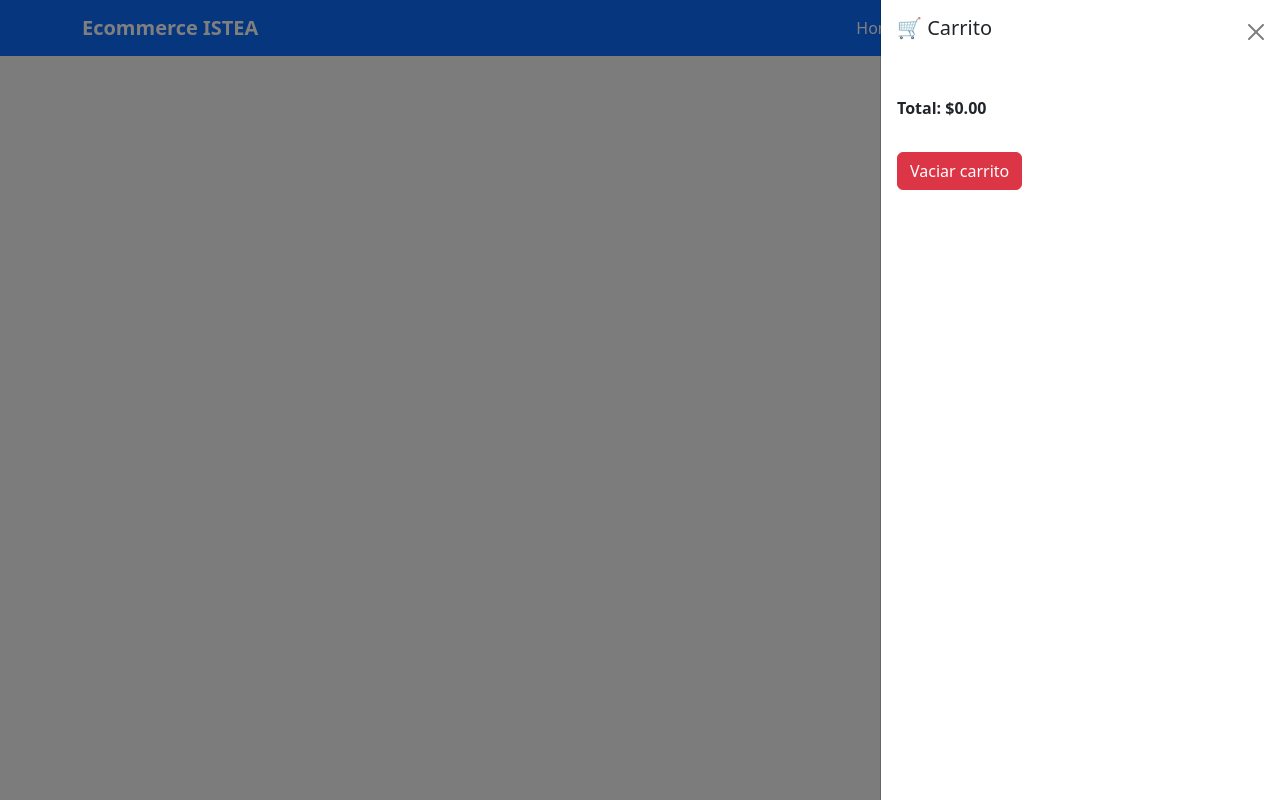
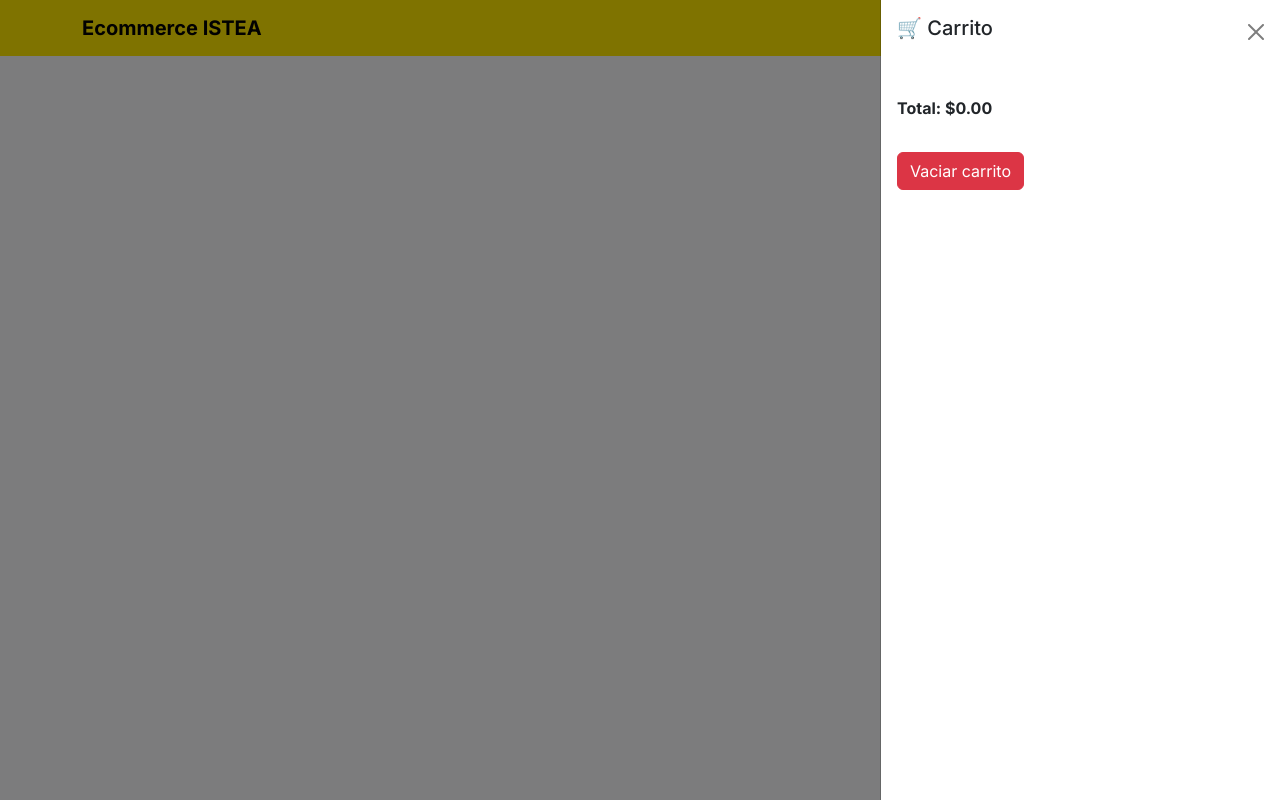
Before and after one commit to alenovelli123/tp-ecommerce-labwebcliente, a plain HTML site: page index.html in a window 1280 px wide. Both pictures are taken after a click on the button 1177 px from the left and 28 px from the top of the page. Drawn offline with nearby package versions, Linux system fonts and the light colour scheme; no server answers.

Commit message:
fix on styles

```diff
--- a/index.html
+++ b/index.html
@@ -6,15 +6,28 @@
     <title>Ecommerce ISTEA</title>
 
     <!-- Bootstrap CSS -->
-  <link href="https://cdn.jsdelivr.net/npm/bootstrap@5.3.3/dist/css/bootstrap.min.css" rel="stylesheet" />
-  <link href="https://cdn.jsdelivr.net/npm/bootstrap-icons@1.11.3/font/bootstrap-icons.min.css" rel="stylesheet" />
+    <link
+      href="https://cdn.jsdelivr.net/npm/bootstrap@5.3.3/dist/css/bootstrap.min.css"
+      rel="stylesheet"
+    />
+    <link
+      href="https://cdn.jsdelivr.net/npm/bootstrap-icons@1.11.3/font/bootstrap-icons.min.css"
+      rel="stylesheet"
+    />
+    <link rel="preconnect" href="https://fonts.googleapis.com" />
+    <link rel="preconnect" href="https://fonts.gstatic.com" crossorigin />
+    <link
+      href="https://fonts.googleapis.com/css2?family=Inter:ital,opsz,wght@0,14..32,100..900;1,14..32,100..900&display=swap"
+      rel="stylesheet"
+    />
+    <link rel="stylesheet" href="./src/styles/style.css" />
   </head>
   <body class="bg-light d-flex flex-column min-vh-100">
-
-  <!-- Navbar -->
-  <nav class="navbar navbar-expand-lg navbar-dark bg-primary">
+    <nav class="navbar navbar-expand-lg navbar-dark">
+      <!-- No va, porque no tenemos más de una página
     <div class="container">
       <a class="navbar-brand fw-bold" href="#">Ecommerce ISTEA</a>
+
       <button class="navbar-toggler" type="button" data-bs-toggle="collapse" data-bs-target="#navbarNav">
         <span class="navbar-toggler-icon"></span>
       </button>
@@ -31,51 +44,82 @@
         </button>
       </div>
     </div>
+    -->
+      <div class="container">
+        <a class="brand navbar-brand fw-bold" href="#">Ecommerce ISTEA</a>
+        <button
+          class="cart btn ms-3"
+          data-bs-toggle="offcanvas"
+          data-bs-target="#offcanvas"
+        >
+          <img src="./src/assets/cart.svg" alt="Carrito de compras" />
+        </button>
+      </div>
     </nav>
 
-  <!-- Contenedor dinámico de tarjetas -->
     <main class="container my-5">
       <div class="row" id="container-cards"></div>
     </main>
 
-  <!-- Modal Bootstrap para producto -->
-<div class="modal fade" id="productoModal" tabindex="-1" aria-labelledby="productoModalLabel" aria-hidden="true">
+    <div
+      class="modal fade"
+      id="productoModal"
+      tabindex="-1"
+      aria-labelledby="productoModalLabel"
+      aria-hidden="true"
+    >
       <div class="modal-dialog modal-dialog-centered modal-lg">
         <div class="modal-content">
           <div class="modal-header">
-        <h5 class="modal-title" id="productoModalLabel">Título del producto</h5>
-        <button type="button" class="btn-close" data-bs-dismiss="modal" aria-label="Cerrar"></button>
+            <h5 class="modal-title" id="productoModalLabel">
+              Título del producto
+            </h5>
+            <button
+              type="button"
+              class="btn-close"
+              data-bs-dismiss="modal"
+              aria-label="Cerrar"
+            ></button>
           </div>
           <div class="modal-body">
-        <img src="" alt="" class="img-fluid mb-3" id="productoModalImg">
+            <img src="" alt="" class="img-fluid mb-3" id="productoModalImg" />
             <p id="productoModalDesc"></p>
             <p class="fw-bold" id="productoModalPrecio"></p>
 
-        <!-- ✅ Botón nuevo -->
-        <button id="btnAgregarAlCarrito" class="btn btn-success mt-3">Agregar al carrito</button>
+            <button id="btnAgregarAlCarrito" class="btn btn-success mt-3">
+              Agregar al carrito
+            </button>
           </div>
         </div>
       </div>
     </div>
 
-
-<!-- Offcanvas Carrito -->
-<div class="offcanvas offcanvas-end" tabindex="-1" id="offcanvas" aria-labelledby="offcanvasLabel">
+    <div
+      class="offcanvas offcanvas-end"
+      tabindex="-1"
+      id="offcanvas"
+      aria-labelledby="offcanvasLabel"
+    >
       <div class="offcanvas-header">
         <h5 id="offcanvasLabel">🛒 Carrito</h5>
-    <button type="button" class="btn-close text-reset" data-bs-dismiss="offcanvas" aria-label="Cerrar"></button>
+        <button
+          type="button"
+          class="btn-close text-reset"
+          data-bs-dismiss="offcanvas"
+          aria-label="Cerrar"
+        ></button>
       </div>
       <div class="offcanvas-body">
         <ul id="lista-carrito" class="list-group mb-3"></ul>
         <p class="fw-bold">Total: $<span id="total-carrito">0.00</span></p>
-    <button id="vaciarCarrito" class="btn btn-danger mt-3">Vaciar carrito</button>
+        <button id="vaciarCarrito" class="btn btn-danger mt-3">
+          Vaciar carrito
+        </button>
       </div>
     </div>
 
-  <!-- Bootstrap JS -->
     <script src="https://cdn.jsdelivr.net/npm/bootstrap@5.3.3/dist/js/bootstrap.bundle.min.js"></script>
 
-  <!-- Tu código JS -->
     <script type="module" src="./src/index.js"></script>
   </body>
 </html>
--- /dev/null
+++ b/src/styles/style.css
@@ -0,0 +1,18 @@
+body {
+  font-family: "Inter", sans-serif;
+  background-color: #dddddd;
+}
+
+nav {
+  background-color: #ffe600;
+  position: sticky;
+}
+
+.brand {
+  color: #030303;
+}
+
+.cart:focus {
+  background-color: transparent;
+  border: none;
+}
```
Also changed, not shown: src/assets/cart.svg (added), 1 other file. Lines whose indentation alone changed are shown as unchanged.
